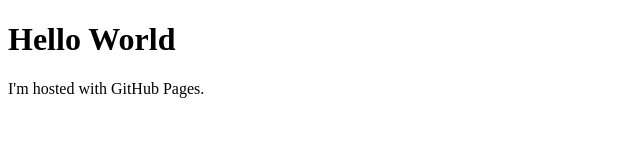
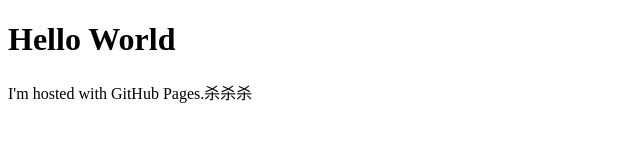
Before and after one commit to gc528262067/mynote, a plain HTML site: page index.html in a window 1280 px wide. Shown: the whole page, without its empty margins (0-640 px from the left). Drawn offline with Linux system fonts and the light colour scheme.

Commit message:
Update index.html

```diff
--- a/index.html
+++ b/index.html
@@ -2,6 +2,6 @@
 <html>
 <body>
 <h1>Hello World</h1>
-<p>I'm hosted with GitHub Pages.</p>
+<p>I'm hosted with GitHub Pages.杀杀杀</p>
 </body>
 </html>
```
